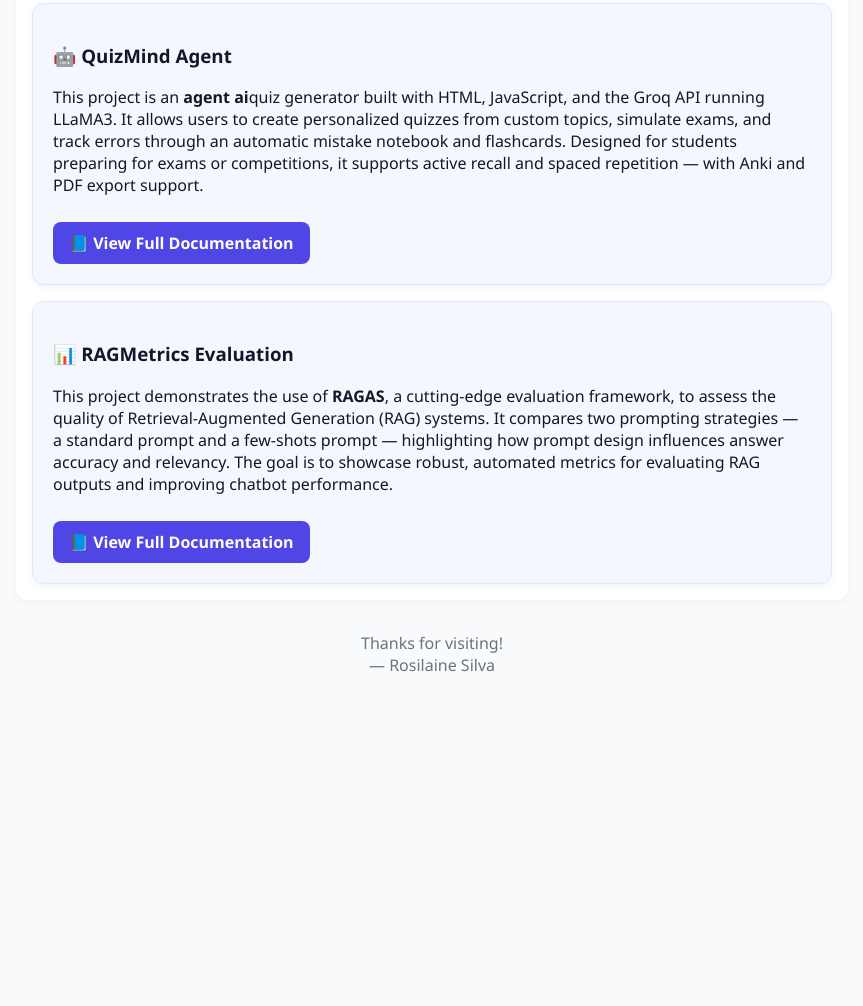
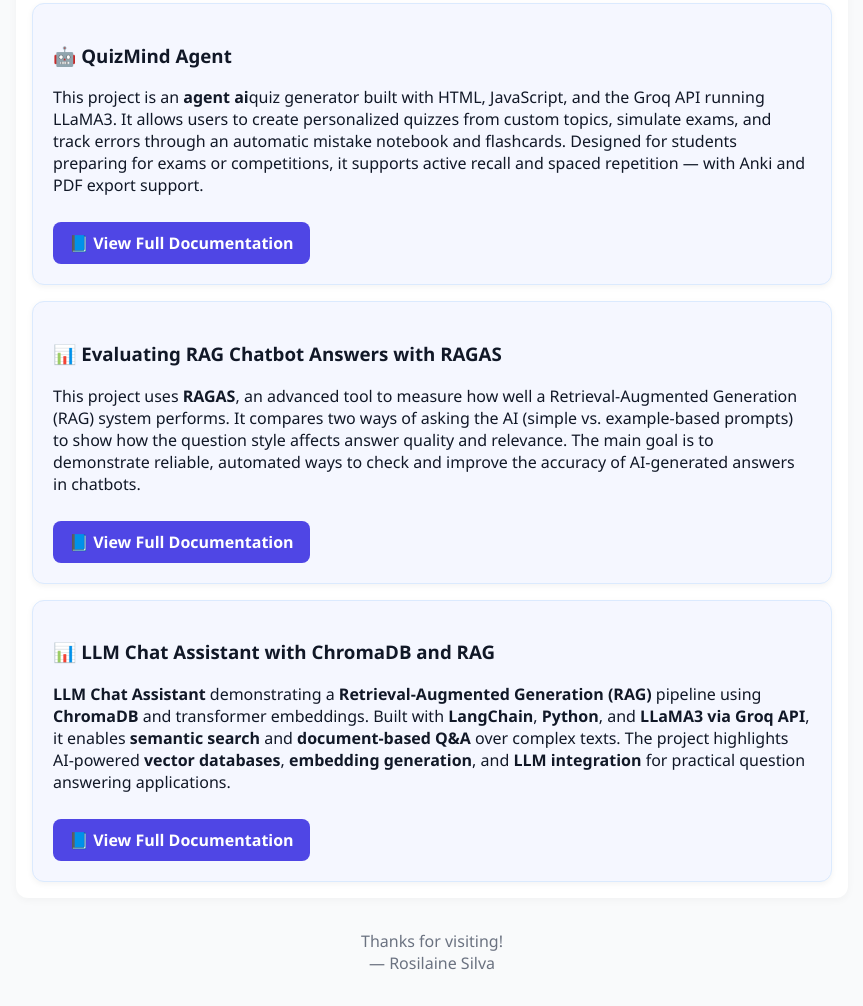
Before and after one commit to rosipapa/rosilaine-ai-portfolio, a plain HTML site: page index.html in a window 1280 px wide. Shown: the part 839-1845 px from the top of the page, without its empty margins (208-1071 px from the left). Before the commit the page ends 1547 px from the top, so only its background shows below. Drawn offline with Linux system fonts and the light colour scheme.

Commit message:
Update index.html

```diff
--- a/index.html
+++ b/index.html
@@ -135,14 +135,24 @@
       <a href="quizmind-agent_doc.html" class="project-button">📘 View Full Documentation</a>
     </div>
     <div class="project-card">
-  <h3>📊 RAGMetrics Evaluation</h3>
-  <p>
-    This project demonstrates the use of <strong>RAGAS</strong>, a cutting-edge evaluation framework, to assess the quality of Retrieval-Augmented Generation (RAG) systems.
-    It compares two prompting strategies — a standard prompt and a few-shots prompt — highlighting how prompt design influences answer accuracy and relevancy.
-    The goal is to showcase robust, automated metrics for evaluating RAG outputs and improving chatbot performance.
-  </p>
+      <h3>📊 Evaluating RAG Chatbot Answers with RAGAS</h3>
+<p>
+  This project uses <strong>RAGAS</strong>, an advanced tool to measure how well a Retrieval-Augmented Generation (RAG) system performs.
+  It compares two ways of asking the AI (simple vs. example-based prompts) to show how the question style affects answer quality and relevance.
+  The main goal is to demonstrate reliable, automated ways to check and improve the accuracy of AI-generated answers in chatbots.
+</p>
   <a href="ragmetrics_doc.html" class="project-button">📘 View Full Documentation</a>
 </div>
+   <div class="project-card">
+  <h3>📊 LLM Chat Assistant with ChromaDB and RAG</h3>
+    <p>
+  <strong>LLM Chat Assistant</strong> demonstrating a <strong>Retrieval-Augmented Generation (RAG)</strong> pipeline using <strong>ChromaDB</strong> and transformer embeddings.
+  Built with <strong>LangChain</strong>, <strong>Python</strong>, and <strong>LLaMA3 via Groq API</strong>, it enables <strong>semantic search</strong> and <strong>document-based Q&A</strong> over complex texts.
+  The project highlights AI-powered <strong>vector databases</strong>, <strong>embedding generation</strong>, and <strong>LLM integration</strong> for practical question answering applications.
+</p>
+   <a href="chromadb_gdpr_rag_doc.html" class="project-button">📘 View Full Documentation</a>
+</div>
+
   </main>
 
   <footer>
```
